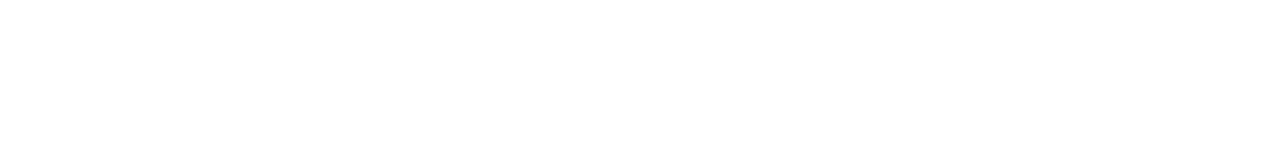
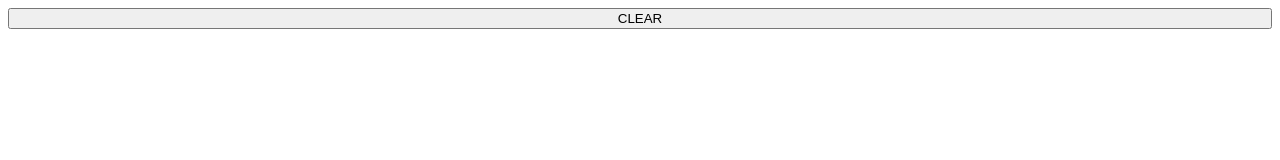
Before and after one commit to marcingalinski/javascript-jquery, a plain HTML site: page index.html in a window 1280 px wide. Drawn offline with nearby package versions, Linux system fonts and the light colour scheme.

Commit message:
add button to clear and resize grid

```diff
--- a/index.html
+++ b/index.html
@@ -1,5 +1,6 @@
 <!DOCTYPE html>
 <meta charset="utf-8">
+<html>
     <head>
         <title>sketchpad</title>
         <link rel="stylesheet" href="main.css"/>
@@ -7,5 +8,7 @@
         <script src="main.js"></script>
     </head>
     <body>
+        <nav><button>clear</button></nav>
         <div id="container"></div>
     </body>
+</html>
--- a/main.css
+++ b/main.css
@@ -0,0 +1,35 @@
+html {
+    min-height: 100%;
+}
+body {
+    height: 100%;
+    position: absolute;
+    top: 0;
+    right: 0;
+    bottom: 0;
+    left: 0;
+}
+nav {
+    height: 5%;
+}
+#container {
+    height: 90%;
+}
+button {
+    clear: both;
+    width: 100%;
+    text-align: center;
+    text-transform: uppercase;
+}
+.hovered {
+    background-color: blue;
+}
+td {
+    margin: -2px;
+}
+table {
+    width: 100%;
+    height: 100%;
+    border-collapse: collapse;
+    border-spacing: 0;
+}
--- a/main.js
+++ b/main.js
@@ -1,15 +1,32 @@
 /*jslint browser: true*/
 /*global $, jQuery, alert*/
+var size = 16;
 
-$(document).ready(function() {
-    $('#container').append('<table></table>');
+var paint = function () {
+    $('td').on('mouseenter', function () {
+        $(this).addClass('hovered');
+    } );
+};
+
 var makeGrid = function ( rows, cols) {
+    $('table').children().remove();
     for (i = 1; i <= rows; i++) {
         jQuery('table').append('<tr></tr>');
     }
     for (i = 1; i <= cols; i++) {
         jQuery('tr').append('<td></td>');
     }
+    paint();
 };
-    makeGrid(16, 16);
+
+$(document).ready(function() {
+    $('#container').append('<table></table>');
+    makeGrid(size, size);
 } );
+
+$(document).ready(function() {
+    $('button').on('click', function () {
+        var size = prompt('size of a grid', size);
+        makeGrid(size, size);
+    } );
+} );
```
Lines whose indentation alone changed are shown as unchanged.
